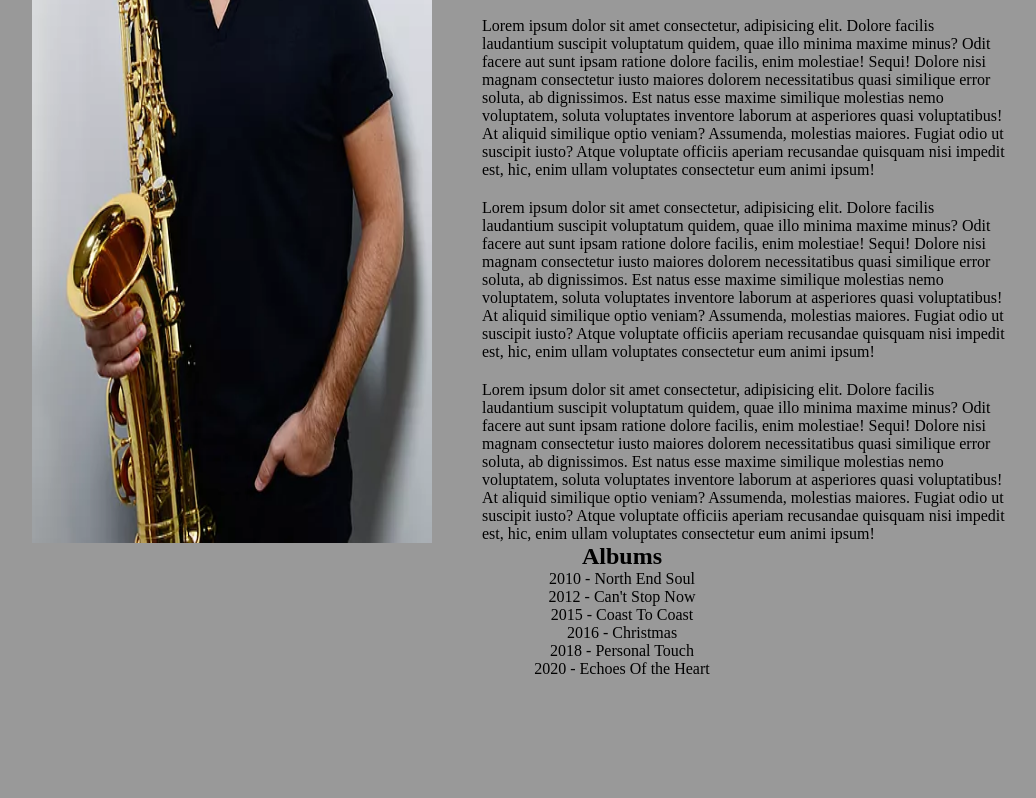
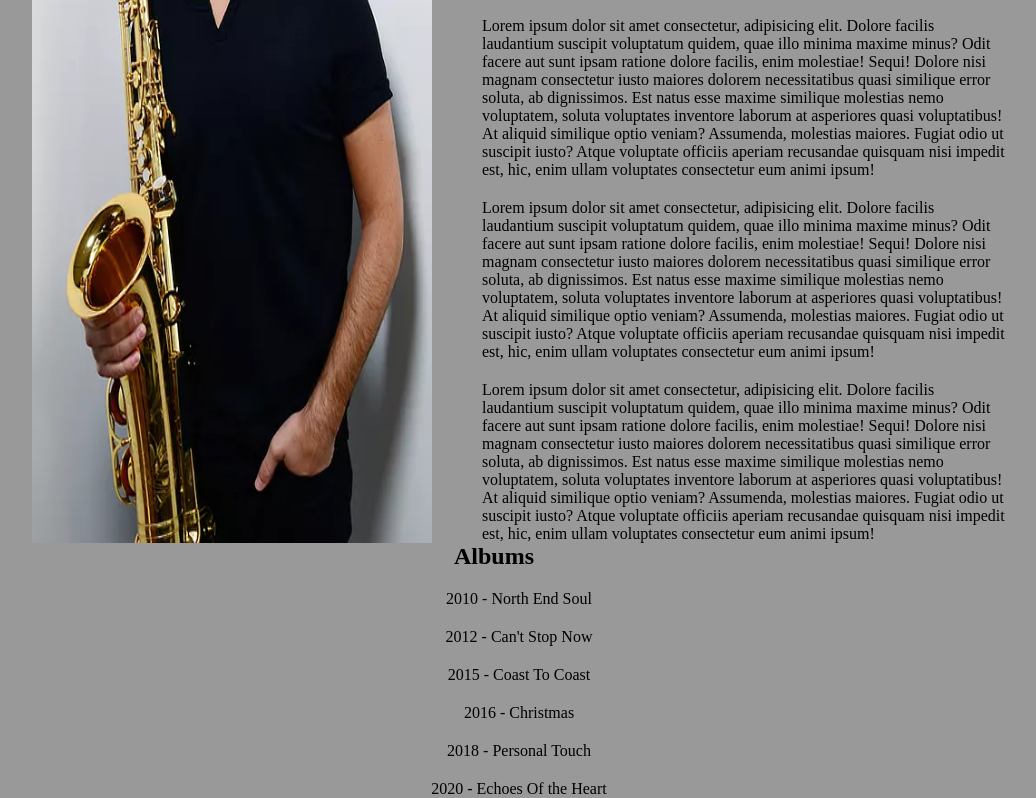
Before and after one commit to raiffsaid/tribute-page, a plain HTML site: page src/index.html in a window 1280 px wide. Shown: the part 520-1318 px from the top of the page, without its empty margins (18-1054 px from the left). Before the commit the page ends 1198 px from the top, so only its background shows below. Drawn offline with Linux system fonts and the light colour scheme.

Commit message:
Feat: added albums content

```diff
--- a/src/index.html
+++ b/src/index.html
@@ -54,6 +54,10 @@
             </div>
         </div>
 
+    </section>
+
+    <section>
+        <div class="container">
             <div class="albums">
                 <h2>Albums</h2>
                 <p>2010 - North End Soul</p>
@@ -63,7 +67,7 @@
                 <p>2018 - Personal Touch</p>
                 <p>2020 - Echoes Of the Heart</p>
             </div>
-
+        </div>
     </section>
 
 </body>
--- a/src/public/css/template.css
+++ b/src/public/css/template.css
@@ -19,6 +19,7 @@
 .container {
     display: flex;
     width: 80%;
+    justify-content: center;
 }
 
 .container h1,
@@ -37,7 +38,6 @@
 }
 
 .container p {
-
     margin: 20px 0 0 50px;
 }
 
@@ -46,5 +46,7 @@
 }
 
 .albums {
-    text-align: center;
+    display: flex;
+    flex-direction: column;
+    align-items: center;
 }
```
Lines whose indentation alone changed are shown as unchanged.
